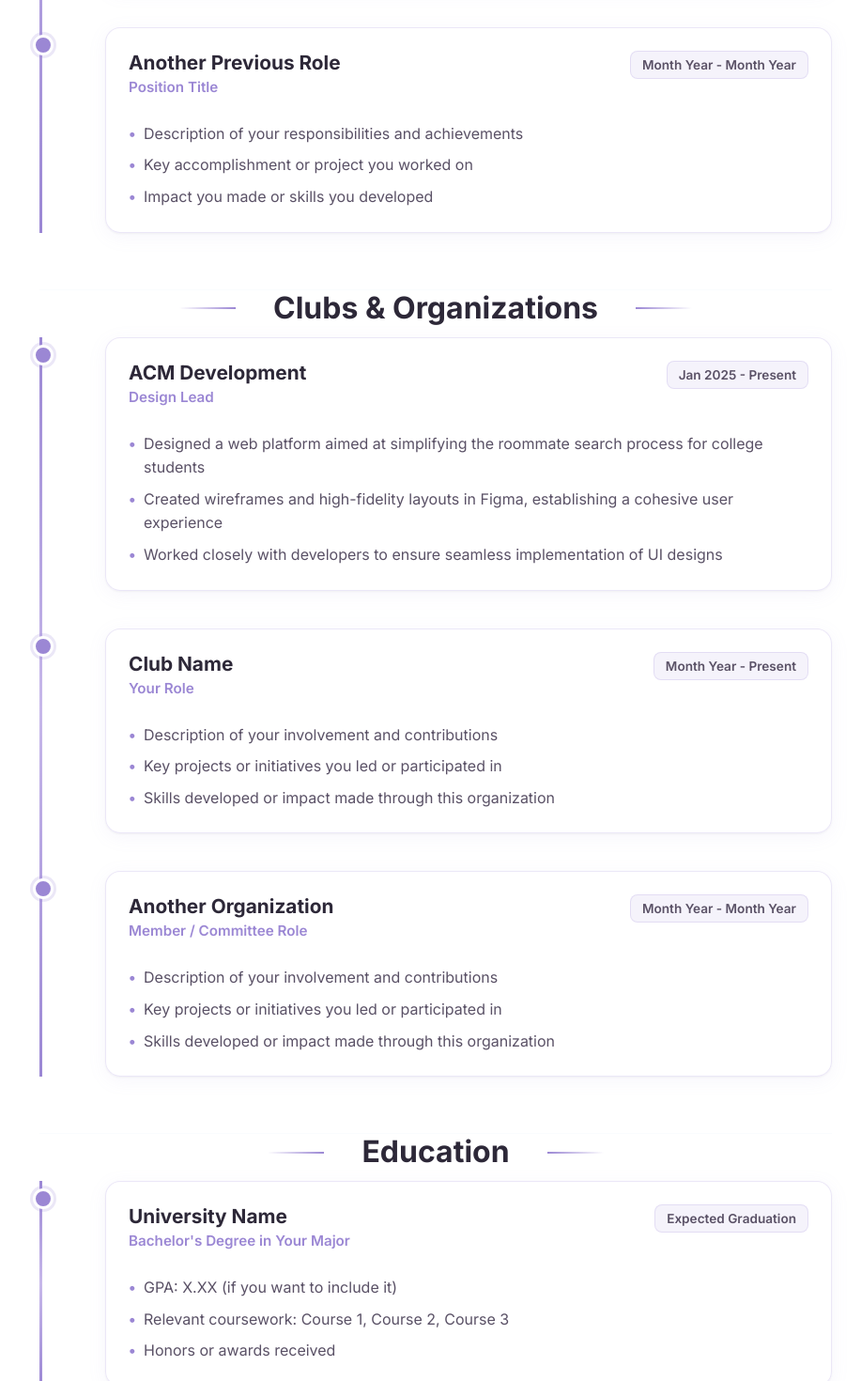
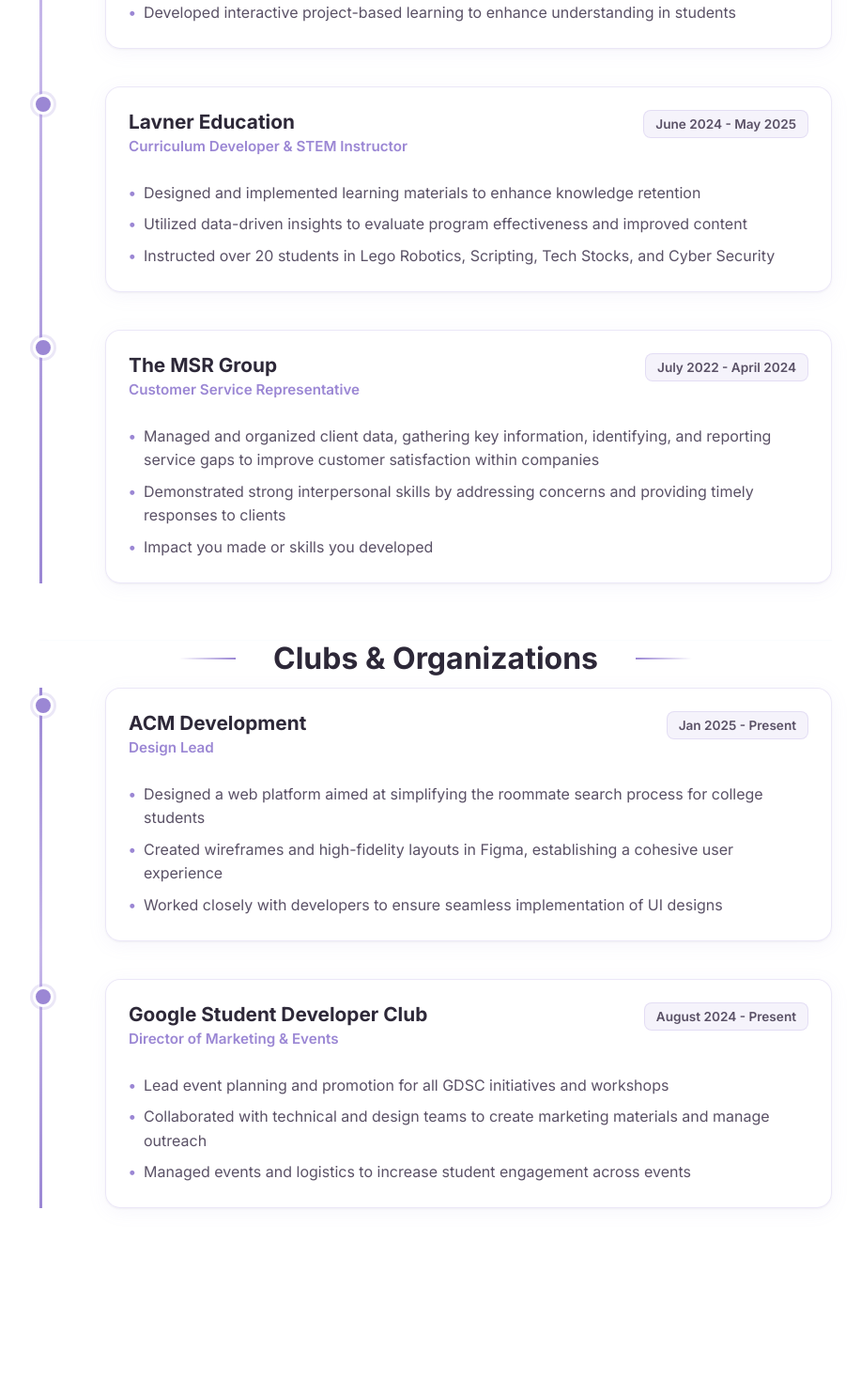
Before and after one commit to Frabina27/Frabinas-Portfolio, a React (Create React App) app: page /resume in a window 1280 px wide. Shown: the part 1200-2670 px from the top of the page at 94% size, without its empty margins (176-1093 px from the left). After the commit the page ends 2594 px from the top, so only its background shows below. Built offline with nearby package versions, Linux system fonts and the light colour scheme.

Commit message:
base design

```diff
--- a/src/css/Designs.css
+++ b/src/css/Designs.css
@@ -145,6 +145,33 @@
   margin-bottom: 8px;
 }
 
+.tech-pills {
+  display: flex;
+  flex-wrap: wrap;
+  gap: 12px; /* space between pills */
+  margin-top: 12px;
+}
+
+.tech-pill {
+  display: inline-block;
+  padding: 8px 16px;
+  border-radius: 9999px;
+  background-color: #9b87d4;
+  color: #ffffff;
+  font-weight: 500;
+  font-size: 0.9rem;
+  transition: all 0.2s ease;
+  cursor: default;
+}
+
+.tech-pill:hover {
+  transform: translateY(-2px);
+  background-color: #ffffff;
+  color: #000000;
+  box-shadow: 0px 4px 8px rgba(0, 0, 0, 0.15);
+}
+
+
 /* === RESPONSIVE === */
 @media (max-width: 900px) {
   .grid {
--- a/src/pages/Prodigy.jsx
+++ b/src/pages/Prodigy.jsx
@@ -1,131 +1,114 @@
 import React from "react";
-import EunoiaImg from "../images/EunoiaImg.png";
-import "../css/Designs.css";
+import "../css/Designs.css"; // Shared styling
+import ProdigyImg from "../images/ProdigyImg.jpg"; // Replace with your actual image
 
-export default function Eunoia() {
+export default function Prodigy() {
+  const techStack = [
+    "React.js",
+    "Vite",
+    "Flask",
+    "Axios",
+    "CSS",
+    "HTML",
+    "JSX",
+    "Python",
+    "GitHub",
+  ];
+
   return (
     <div className="project-page container">
+      {/* Project Title */}
+      <h1>Prodigy - All-in-One Project Management Platform</h1>
 
-      {/* Project Title */}
-      <h1>Eunoia - Wellness Platform</h1>
-
-      {/* Project Description */}
+      {/* Description */}
       <p className="project-description">
-        Eunoia reimagines workplace wellness through play, aligning with the design prompt to create spaces that power people.
-        Inspired by CBRE’s human-centered approach, we designed a gamified digital environment where mood check-ins and team growth feel like leveling up in a pixel adventure game.
-        Our goal was to make workplace wellness interactive, accessible, and genuinely enjoyable.
+        Prodigy was built to simplify project management for teams that juggle multiple collaboration tools.
+        Instead of switching between Discord, Google Calendar, Slack, and Zoom, Prodigy provides one centralized space
+        for managing tasks, tracking progress, and staying connected — all in one intuitive interface.
       </p>
 
       {/* Main Image */}
       <img
-        src={EunoiaImg}
-        alt="Eunoia Main"
+        src={ProdigyImg}
+        alt="Prodigy Project Overview"
         style={{ width: "100%", borderRadius: 12, margin: "20px 0" }}
       />
 
-      {/* Project Details */}
+      {/* Inspiration */}
       <section className="project-section">
-        <h2>Background</h2>
+        <h2>Inspiration</h2>
         <p>
-          Eunoia was designed during a 24-hour design-a-thon to combat worker burnout by prioritizing breaks and wellness.
-          The project aimed to transform team wellness into an engaging experience that encourages self-reflection, collaboration, and consistent progress.
+          Being a project manager is tough — especially when every platform serves a different purpose.
+          As students managing multiple group projects, we realized that most tools were fragmented and lacked
+          integration. Our goal with Prodigy was to create a unified platform that keeps teams organized,
+          tracks tasks in real-time, and streamlines productivity.
         </p>
       </section>
 
+      {/* What It Does */}
       <section className="project-section">
-        <h2>Primary Research</h2>
+        <h2>What It Does</h2>
         <div className="info-card">
           <p>
-            We researched workplace wellness trends and human-centered design practices, focusing on ways to make wellness fun and engaging.
-            Key insights included the importance of mood tracking, visual feedback, and gamified incentives to encourage regular participation.
+            Prodigy makes project management effortless by providing real-time updates on tasks, progress,
+            and deadlines across a shared workspace. Team members can stay aligned, view project timelines,
+            and monitor completion metrics in one place — helping everyone stay on track without needing multiple apps.
           </p>
         </div>
       </section>
 
+      {/* How We Built It */}
       <section className="project-section">
-        <h2>Competitive Analysis</h2>
+        <h2>How We Built It</h2>
+        <div className="info-card">
+          <ul>
+            <li>⚛️ React.js for a dynamic, responsive front-end</li>
+            <li>⚡ Vite for a fast development environment</li>
+            <li>🔥 Flask for lightweight backend APIs</li>
+            <li>🔗 Axios to handle communication between front-end and backend</li>
+            <li>🎨 Custom CSS for a clean, intuitive interface</li>
+          </ul>
+        </div>
+      </section>
+
+      {/* Challenges */}
+      <section className="project-section">
+        <h2>Challenges We Ran Into</h2>
         <div className="info-card">
           <p>
-            We analyzed existing wellness apps and gamified productivity tools, noting that most lacked emotional engagement or team collaboration features.
-            Eunoia’s design addresses these gaps with interactive dashboards, avatars, and team-level progression.
+            Balancing all the features we wanted — live updates, AI integration,
+            and a clean UI — while keeping the experience intuitive. Backend implementation and integrating AI were particularly challenging.
           </p>
         </div>
       </section>
 
-      <hr className="section-divider" />
-
-      {/* Design Process Steps */}
-      <section className="design-process">
-        <h2>The Design Process</h2>
-        <div className="process-steps">
-          <div className="step-card">
-            <h4>Empathize</h4>
-            <p>Conducted research to understand employee wellness challenges and motivational triggers.</p>
-          </div>
-          <div className="step-card">
-            <h4>Define</h4>
-            <p>Identified user goals: mood tracking, completing wellness challenges, and team engagement.</p>
-          </div>
-          <div className="step-card">
-            <h4>Ideate</h4>
-            <p>Brainstormed gamified solutions and visual storytelling ideas to make wellness fun.</p>
-          </div>
-          <div className="step-card">
-            <h4>Prototype</h4>
-            <p>Created interactive Figma prototypes emphasizing 8-bit pixel aesthetics and smooth user flows.</p>
-          </div>
-          <div className="step-card">
-            <h4>Test</h4>
-            <p>Gathered feedback to refine usability, visual clarity, and balance between retro style and modern design.</p>
-          </div>
-        </div>
-      </section>
-
-      <hr className="section-divider" />
-
-      {/* Iteration 1 */}
-      <section className="iteration">
-        <h2>Iteration 1</h2>
+      {/* Accomplishments */}
+      <section className="project-section">
+        <h2>Accomplishments We’re Proud Of</h2>
         <p>
-          Initial designs focused on exploring gamified wellness components and pixel-art interface ideas.
-          We refined color schemes and prioritized features like mood check-ins and progress tracking.
-        </p>
-        <div className="iteration-images">
-          <img src="../images/iteration1_1.png" alt="Iteration 1 Image 1" style={{ width: "100%", margin: "12px 0" }} />
-          <img src="../images/iteration1_2.png" alt="Iteration 1 Image 2" style={{ width: "100%", margin: "12px 0" }} />
-        </div>
-      </section>
-
-      {/* Iteration 2 */}
-      <section className="iteration">
-        <h2>Iteration 2</h2>
-        <p>
-          Refined interface for accessibility and clarity while keeping the retro 8-bit charm.
-          Added avatars, team progress tracking, and smoother interactions. Addressed prototyping challenges and finalized visual storytelling.
-        </p>
-        <div className="iteration-images">
-          <img src="../images/iteration2_1.png" alt="Iteration 2 Image 1" style={{ width: "100%", margin: "12px 0" }} />
-          <img src="../images/iteration2_2.png" alt="Iteration 2 Image 2" style={{ width: "100%", margin: "12px 0" }} />
-        </div>
-      </section>
-
-      {/* Inspiration & Accomplishments */}
-      <section className="project-section">
-        <h2>Inspiration & Accomplishments</h2>
-        <p>
-          Inspired by CBRE’s human-centered design approach, we built a gamified wellness platform that makes work fun.
-          We are proud of designing Eunoia from the ground up, creating a full 8-bit inspired interface through collaboration, creativity, and persistence.
+          We’re proud to have developed an almost fully functioning interface demonstrating our core vision:
+          a unified, team-friendly management system.
         </p>
       </section>
 
+      {/* What We Learned */}
       <section className="project-section">
         <h2>What We Learned</h2>
         <p>
-          Learned to build dynamic prototypes in Figma, create variant-based interactions, and tell a story visually.
-          The experience enhanced our understanding of gamification, accessibility, and interactive design.
+          Learned how to connect React.js and Flask seamlessly using Axios for real-time communication.
+          Improved our understanding of UI/UX design principles and scalable front-end components.
         </p>
       </section>
 
+      {/* Tech Stack as Pills */}
+      <section className="project-section">
+        <h2>Built With</h2>
+        <div className="tech-pills">
+          {techStack.map((tech, i) => (
+            <span key={i} className="tech-pill">{tech}</span>
+          ))}
+        </div>
+      </section>
     </div>
   );
 }
--- a/src/pages/Projects.jsx
+++ b/src/pages/Projects.jsx
@@ -1,14 +1,40 @@
 import React from "react";
 import ProjectCard from "../components/ProjectCard";
-import "../css/Designs.css"; // same styling!
+import "../css/Designs.css";
+import ProdigyImg from "../images/ProdigyImg.jpg";
 
 export default function Projects() {
   const items = [
-    { title: "Prodigy - HACKUTD", id: 5, subtitle: "Machine learning intern project.", tags: ["Python", "ML"] },
-    { title: "Weather App", id: 6, subtitle: "Fetches live weather data.", tags: ["React", "API"] },
-    { title: "Voice Assistant", id: 7, subtitle: "Desktop AI assistant.", tags: ["Python"] },
-    { title: "Guessing Game", id: 8, subtitle: "Fun Python terminal game.", tags: ["Python"] },
-    { title: "Snake Game", id: 9, subtitle: "Retro snake remake.", tags: ["C++"] },
+    {
+      title: "Prodigy - HACKUTD",
+      id: 5,
+      subtitle: "Platform for Project Managers.",
+      tags: ["Python", "ML"],
+      image: ProdigyImg,
+    },
+    {
+      title: "Weather App",
+      id: 6,
+      subtitle: "Fetches live weather data.",
+      tags: ["React", "API"]
+    },
+    {
+      title: "Voice Assistant",
+      id: 7,
+      subtitle: "Desktop AI assistant.",
+      tags: ["Python"]
+    },
+    {
+      title: "Guessing Game",
+      id: 8,
+      subtitle: "Fun Python terminal game.",
+      tags: ["Python"]
+    },
+    { title: "Snake Game",
+      id: 9,
+      subtitle: "Retro snake remake.",
+      tags: ["C++"]
+    },
   ];
 
   return (
--- a/src/pages/Resume.jsx
+++ b/src/pages/Resume.jsx
@@ -7,7 +7,29 @@
     <div className="resume-container">
       <div className="resume-header">
         <h1>Resume</h1>
-        <p className="small">My professional journey and experiences</p>
+        <p className="small">My professional journey</p>
+      </div>
+<div className="section-divider">
+        <h2>Education</h2>
+      </div>
+
+      <div className="timeline">
+        <div className="timeline-item">
+          <div className="timeline-card">
+            <div className="timeline-header">
+              <div className="timeline-title">
+                <h3>The University of Texas at Dallas</h3>
+                <div className="timeline-subtitle">Bachelor's Degree in Computer Science</div>
+
+              </div>
+              <div className="timeline-date">Expected: May 2027</div>
+            </div>
+            <div className="timeline-content">
+              <p>Relevant coursework: Software Engineering, Data Structures & Algorithms, Discrete Math, Programming Paradigms</p>
+              <p>Minor in STEM Education & Certification in Cyber Defense</p>
+            </div>
+          </div>
+        </div>
       </div>
 
       {/* WORK EXPERIENCE SECTION */}
@@ -54,15 +76,15 @@
           <div className="timeline-card">
             <div className="timeline-header">
               <div className="timeline-title">
-                <h3>Previous Role</h3>
-                <div className="timeline-subtitle">Position Title</div>
+                <h3>Lavner Education</h3>
+                <div className="timeline-subtitle">Curriculum Developer & STEM Instructor</div>
               </div>
-              <div className="timeline-date">Month Year - Month Year</div>
+              <div className="timeline-date">June 2024 - May 2025</div>
             </div>
             <div className="timeline-content">
-              <p>Description of your responsibilities and achievements</p>
-              <p>Key accomplishment or project you worked on</p>
-              <p>Impact you made or skills you developed</p>
+              <p>Designed and implemented learning materials to enhance knowledge retention </p>
+              <p>Utilized data-driven insights to evaluate program effectiveness and improved content</p>
+              <p>Instructed over 20 students in Lego Robotics, Scripting, Tech Stocks, and Cyber Security </p>
             </div>
           </div>
         </div>
@@ -71,14 +93,14 @@
           <div className="timeline-card">
             <div className="timeline-header">
               <div className="timeline-title">
-                <h3>Another Previous Role</h3>
-                <div className="timeline-subtitle">Position Title</div>
+                <h3>The MSR Group</h3>
+                <div className="timeline-subtitle">Customer Service Representative</div>
               </div>
-              <div className="timeline-date">Month Year - Month Year</div>
+              <div className="timeline-date">July 2022 - April 2024</div>
             </div>
             <div className="timeline-content">
-              <p>Description of your responsibilities and achievements</p>
-              <p>Key accomplishment or project you worked on</p>
+              <p>Managed and organized client data, gathering key information, identifying, and reporting service gaps to improve customer satisfaction within companies</p>
+              <p>Demonstrated strong interpersonal skills by addressing concerns and providing timely responses to clients</p>
               <p>Impact you made or skills you developed</p>
             </div>
           </div>
@@ -112,56 +134,15 @@
           <div className="timeline-card">
             <div className="timeline-header">
               <div className="timeline-title">
-                <h3>Club Name</h3>
-                <div className="timeline-subtitle">Your Role</div>
+                <h3>Google Student Developer Club</h3>
+                <div className="timeline-subtitle">Director of Marketing & Events</div>
               </div>
-              <div className="timeline-date">Month Year - Present</div>
+              <div className="timeline-date">August 2024 - Present</div>
             </div>
             <div className="timeline-content">
-              <p>Description of your involvement and contributions</p>
-              <p>Key projects or initiatives you led or participated in</p>
-              <p>Skills developed or impact made through this organization</p>
-            </div>
-          </div>
-        </div>
-
-        <div className="timeline-item">
-          <div className="timeline-card">
-            <div className="timeline-header">
-              <div className="timeline-title">
-                <h3>Another Organization</h3>
-                <div className="timeline-subtitle">Member / Committee Role</div>
-              </div>
-              <div className="timeline-date">Month Year - Month Year</div>
-            </div>
-            <div className="timeline-content">
-              <p>Description of your involvement and contributions</p>
-              <p>Key projects or initiatives you led or participated in</p>
-              <p>Skills developed or impact made through this organization</p>
-            </div>
-          </div>
-        </div>
-      </div>
-
-      {/* EDUCATION SECTION */}
-      <div className="section-divider">
-        <h2>Education</h2>
-      </div>
-
-      <div className="timeline">
-        <div className="timeline-item">
-          <div className="timeline-card">
-            <div className="timeline-header">
-              <div className="timeline-title">
-                <h3>University Name</h3>
-                <div className="timeline-subtitle">Bachelor's Degree in Your Major</div>
-              </div>
-              <div className="timeline-date">Expected Graduation</div>
-            </div>
-            <div className="timeline-content">
-              <p>GPA: X.XX (if you want to include it)</p>
-              <p>Relevant coursework: Course 1, Course 2, Course 3</p>
-              <p>Honors or awards received</p>
+              <p>Lead event planning and promotion for all GDSC initiatives and workshops</p>
+              <p>Collaborated with technical and design teams to create marketing materials and manage outreach</p>
+              <p>Managed events and logistics to increase student engagement across events</p>
             </div>
           </div>
         </div>
```
Also changed, not shown: src/images/ProdigyImg.jpg (added).
